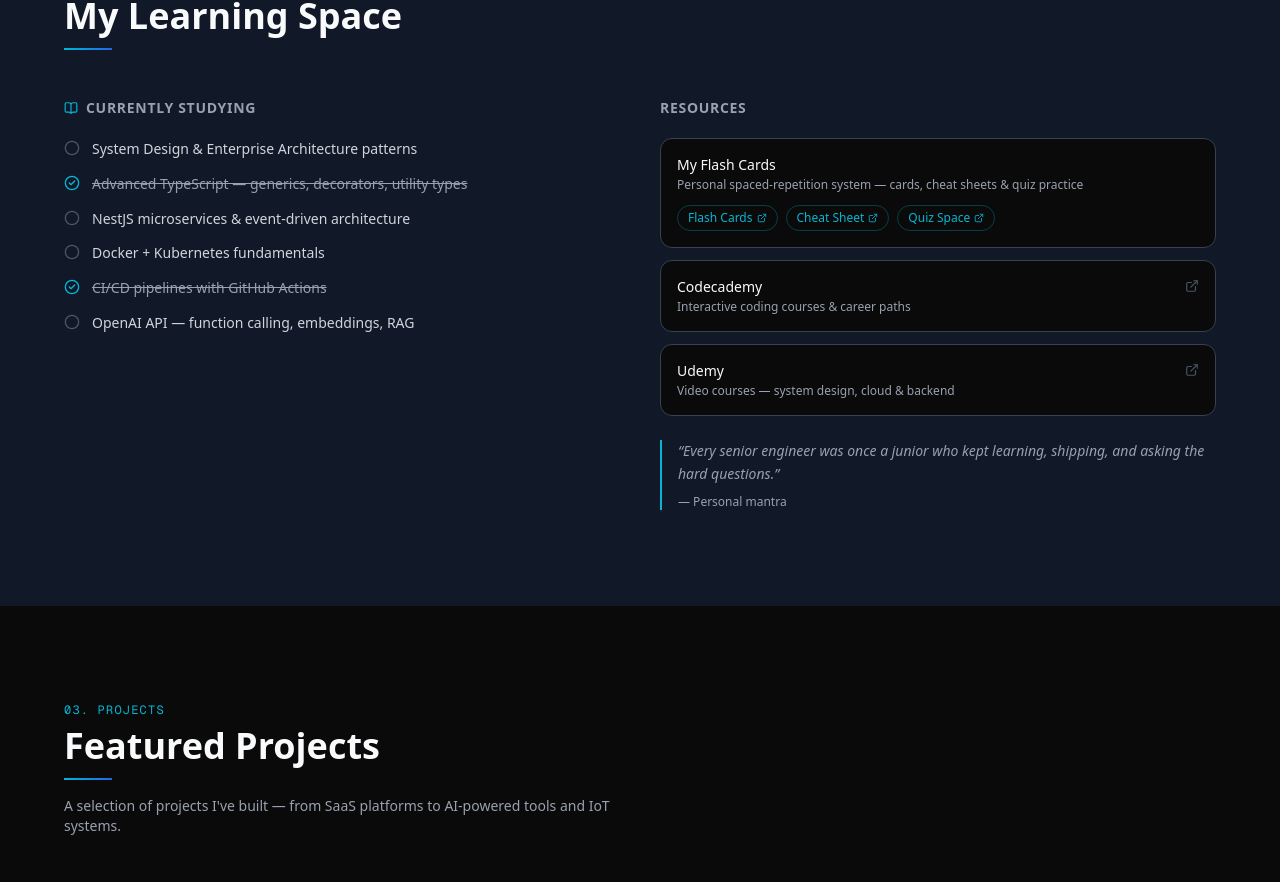
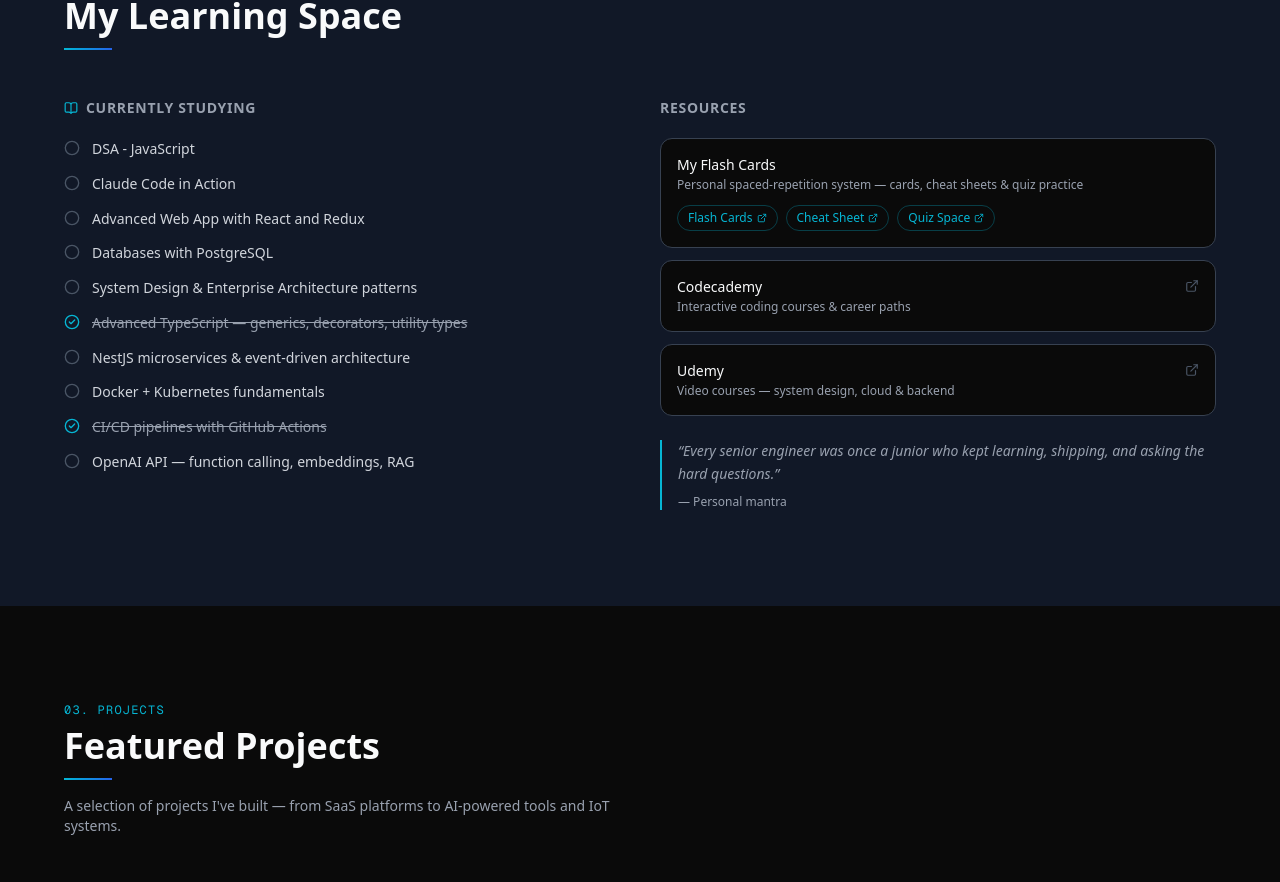
Before and after one commit to tanhoang0803/Portfolio, a Next.js app: page / in a window 1280 px wide. Shown: the part 1632-2514 px from the top of the page. Built offline with nearby package versions, Linux system fonts and the light colour scheme.

Commit message:
feat: add 4 new study topics to learning checklist

```diff
--- a/src/components/sections/Learning.tsx
+++ b/src/components/sections/Learning.tsx
@@ -4,6 +4,10 @@ import { useState, useEffect } from "react";
 import { BookOpen, ExternalLink, CheckCircle2, Circle } from "lucide-react";
 
 const INITIAL_FOCUS = [
+  { topic: "DSA - JavaScript", done: false },
+  { topic: "Claude Code in Action", done: false },
+  { topic: "Advanced Web App with React and Redux", done: false },
+  { topic: "Databases with PostgreSQL", done: false },
   { topic: "System Design & Enterprise Architecture patterns", done: false },
   { topic: "Advanced TypeScript — generics, decorators, utility types", done: true },
   { topic: "NestJS microservices & event-driven architecture", done: false },
```
